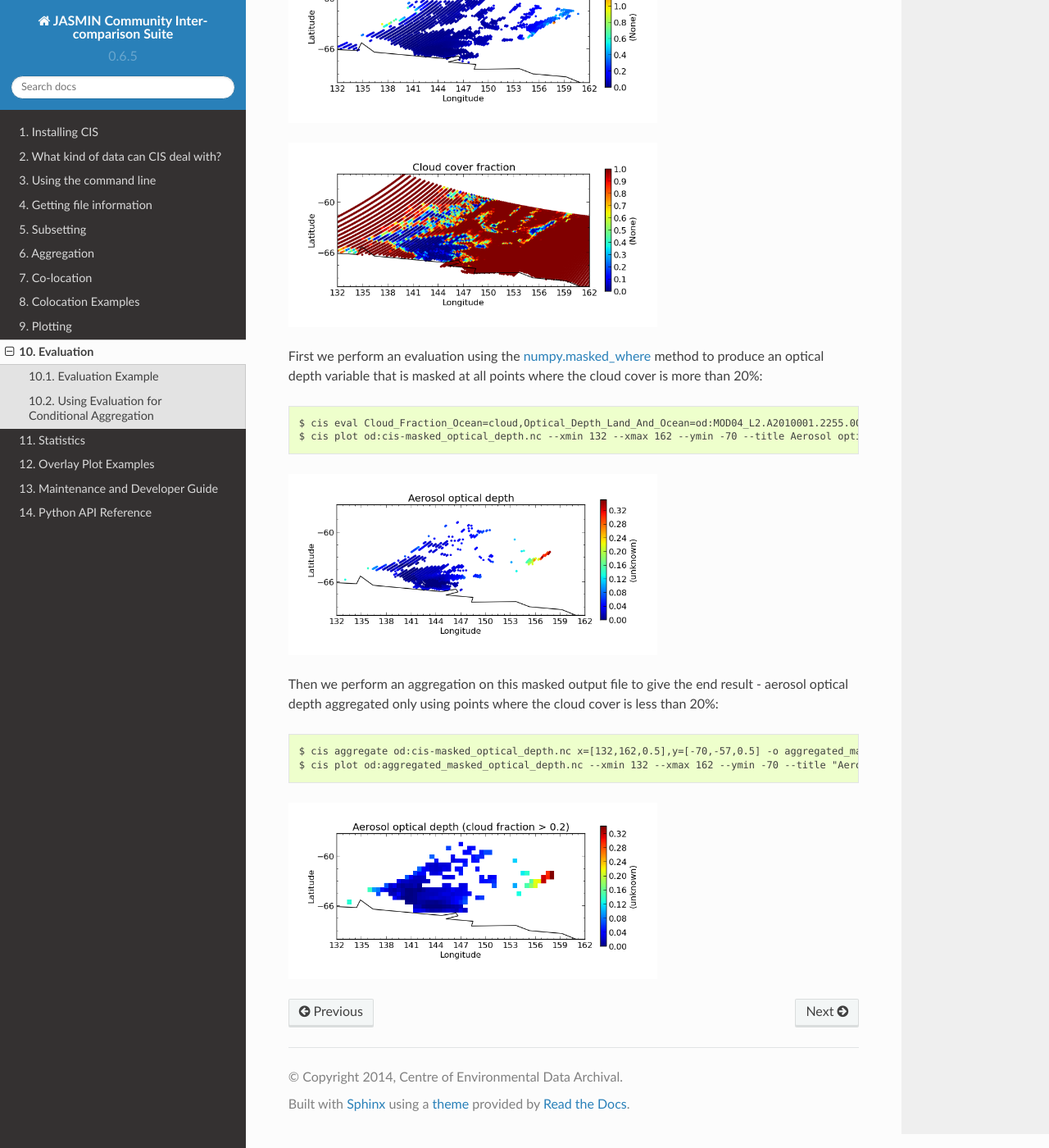
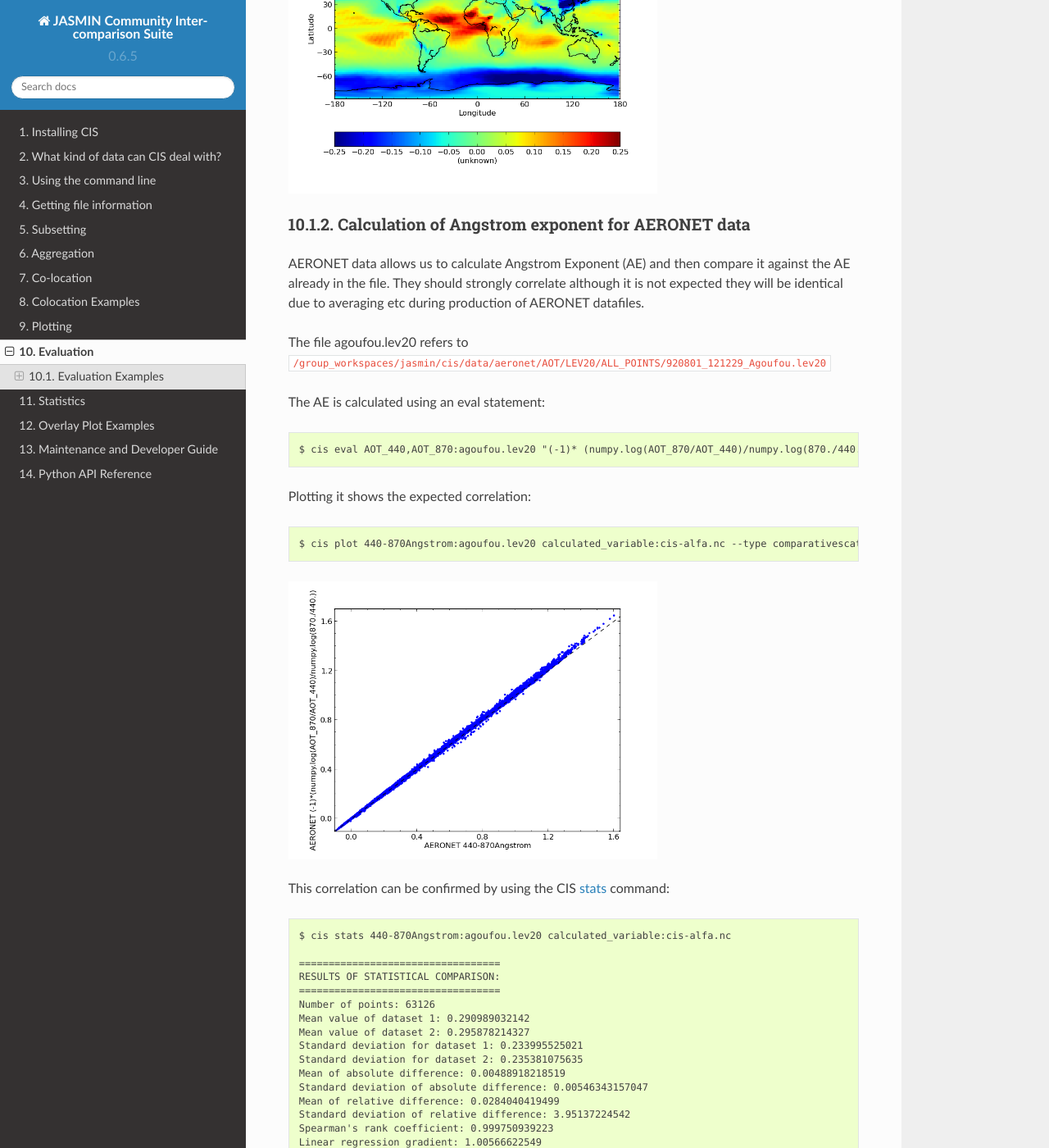
Before and after one commit to cedadev/cis, a Sphinx documentation site: the page built from doc/evaluation.rst, in a window 1280 px wide and 1400 px high, scrolled down 5032 px. Shown: the whole window at 82% size. Built offline with Sphinx 7.4.7 and the Read the Docs theme 2.0.0, drawn with Linux system fonts in a browser that asks for light colours; some of the changed text lies outside the part shown.

Commit message:
Docs: Use examples for eval provided by Nick Schutgens; other small changes

```diff
--- a/doc/colocation.rst
+++ b/doc/colocation.rst
@@ -81,7 +81,7 @@ where:
           (data points with missing values are excluded)
 
         * *Standard Deviation* - suffix: ``_std_dev`` - The corrected sample standard deviation (i.e. 1 degree of
-        freedom) of all the data points mapped to that sample grid point (data points with missing values are excluded)
+          freedom) of all the data points mapped to that sample grid point (data points with missing values are excluded)
 
         * *Number of points* - suffix: ``_num_points`` - The number of data points mapped to that sample grid point
           (data points with missing values are excluded)
--- a/doc/evaluation.rst
+++ b/doc/evaluation.rst
@@ -58,9 +58,9 @@ where square brackets denote optional commands and:
       \4. |nbsp| Avoid using names of `python builtins <https://docs.python.org/2/library/functions.html#built-in-funcs>`_
       like ``max`` or ``abs`` (again, it's OK if they're only part of a name).
 
-      So if the variable name in your file violates these rules (e.g. *'550-870Angstrom'*) use an alias:
+    So if the variable name in your file violates these rules (e.g. *'550-870Angstrom'*) use an alias:
 
-      ``550-870Angstrom=a550to870``
+    ``550-870Angstrom=a550to870``
 
   * ``<filename>`` is a mandatory argument specifying the file to read the variable or variables from. You may specify
     multiple filenames separated using commas; each filename should be one of:
@@ -133,47 +133,96 @@ where square brackets denote optional commands and:
     *calculated_variable*
 
 
-Evaluation Example
-==================
+Evaluation Examples
+===================
 
-In this example, we calculate the ratio of aerosol optical depth at two wavelengths. The data we are using is
-shown in the following CIS plot commands and can be found at ``/group_workspaces/jasmin/cis/data``::
+Comparison of annual Aerosol Optical Thickness from models
+----------------------------------------------------------
 
+In this example we compare annual Aerosol Optical Thickness from ECHAM and HadGEM model data. The data used in this
+example can be found at ``/group_workspaces/jasmin/cis/data``.
 
-    $ cis plot od550aer:HadGEM/2007_2D_3hr/od550aer.nc --title "Aerosol optical depth 550nm" --cbarscale 0.5 --vmin 0.0 --vmax 1.5
-    $ cis plot od675aer:HadGEM/2007_2D_3hr/od675aer.nc --title "Aerosol optical depth 675nm" --cbarscale 0.5 --vmin 0.0 --vmax 1.5
+First we produce annual averages of our data by :ref:`aggregating <aggregation>`::
 
-.. image:: img/eval_550.png
+    $ cis aggregate od550aer:ECHAM_fixed/2007_2D_3hr/od550aer.nc t -o echam-od550aer
+    $ cis aggregate od550aer:HadGEM_fixed/test_fix/od550aer.nc t -o hadgem-od550aer
+
+    $ cis plot od550aer:echam-od550aer.nc --xmin -180 --xmax 180 --cbarorient=horizontal --title="ECHAM AOT550" --vmin=0 --vmax=0.5
+    $ cis plot od550aer:hadgem-od550aer.nc --xmin -180 --xmax 180 --cbarorient=horizontal --title="HadGEM AOT550" --vmin=0 --vmax=0.5
+
+.. image:: img/eval/echam_aggregated.png
    :width: 450px
 
-.. image:: img/eval_675.png
+.. image:: img/eval/hadgem_aggregated.png
    :width: 450px
 
-.. note::
+We then linearly interpolate the HadGEM data onto the ECHAM grid::
 
-    In this example the files have been given the same name as the variable that is contained inside that file - e.g.
-    variable ``od550aer`` is inside file ``od550aer.nc``. This doesn't always have to be the case; ``od550aer`` and
-    ``od550aer.nc`` are two different things.
+    $ cis col od550aer:hadgem-od550aer.nc echam-od550aer.nc:colocator=lin -o hadgem-od550aer-colocated
 
+    $ cis plot od550aer:hadgem-od550aer-colocated.nc --xmin -180 --xmax 180 --cbarorient=horizontal --title="HadGEM AOT550" --vmin=0 --vmax=0.5
 
-The following command is used to perform the evaluation::
+.. image:: img/eval/hadgem_colocated.png
+   :width: 450px
 
-    $ cis eval od550aer:HadGEM/2007_2D_3hr/od550aer.nc od675aer:HadGEM/2007_2D_3hr/od675aer.nc "od550aer/od675aer" -o aerosol_ratio:eval_out.nc
+Next we subtract the two fields using::
 
-Which, when plotted gives the following result::
+    $ cis eval od550aer=a:echam-od550aer.nc od550=b:hadgem-od550aer-collocated.nc "a-b" -o modeldifference
 
-    $ cis plot aerosol_ratio:eval_out.nc --title "Aerosol optical depth ratio 550nm / 675nm" --cbarscale 0.5
+Finally we plot the evaluated output::
 
-.. image:: img/eval_ratio.png
+    $ cis plot od550aer:modeldifference.nc --xmin -180 --xmax 180 --cbarorient=horizontal --title="ECHAM-HadGEM difference AOT550" --v min=-0.25 --vmax=0.2
+
+.. image:: img/eval/echam_hadgem_difference.png
    :width: 450px
 
 
-.. _evaluation-conditional:
+Calculation of Angstrom exponent for AERONET data
+-------------------------------------------------
+AERONET data allows us to calculate Angstrom Exponent (AE) and then compare it against the AE already in the file.
+They should strongly correlate although it is not expected they will be identical due to averaging etc during
+production of AERONET datafiles.
+
+The file agoufou.lev20 refers to ``/group_workspaces/jasmin/cis/data/aeronet/AOT/LEV20/ALL_POINTS/920801_121229_Agoufou.lev20``
+
+The AE is calculated using an eval statement::
+
+    $ cis eval AOT_440,AOT_870:agoufou.lev20 "(-1)* (numpy.log(AOT_870/AOT_440)/numpy.log(870./440.))" -o alfa
+
+Plotting it shows the expected correlation::
+
+    $ cis plot 440-870Angstrom:agoufou.lev20 calculated_variable:cis-alfa.nc --type comparativescatter --itemwidth=10 --xlabel="AERONET 440-870Angstrom" --ylabel="AERONET (-1)*(numpy.log(AOT_870/AOT_440)/numpy.log(870./440.))"
+
+.. image:: img/eval/angstrom_exponent.png
+   :width: 450px
+
+This correlation can be confirmed by using the CIS :ref:`stats <statistics>` command::
+
+    $ cis stats 440-870Angstrom:agoufou.lev20 calculated_variable:cis-alfa.nc
+
+    ==================================
+    RESULTS OF STATISTICAL COMPARISON:
+    ==================================
+    Number of points: 63126
+    Mean value of dataset 1: 0.290989032142
+    Mean value of dataset 2: 0.295878214327
+    Standard deviation for dataset 1: 0.233995525021
+    Standard deviation for dataset 2: 0.235381075635
+    Mean of absolute difference: 0.00488918218519
+    Standard deviation of absolute difference: 0.00546343157047
+    Mean of relative difference: 0.0284040419499
+    Standard deviation of relative difference: 3.95137224542
+    Spearman's rank coefficient: 0.999750939223
+    Linear regression gradient: 1.00566622549
+    Linear regression intercept: 0.003240372714
+    Linear regression r-value: 0.999746457079
+    Linear regression standard error: 0.00530006646489
+
 
 Using Evaluation for Conditional Aggregation
-============================================
+--------------------------------------------
 
-The eval command can be combined with other CIS commands to allow you to perform more complex tasks than would
+The `eval` command can be combined with other CIS commands to allow you to perform more complex tasks than would
 otherwise be possible.
 
 For example, you might want to aggregate a satellite measurement of one variable only when the corresponding cloud cover
@@ -187,10 +236,10 @@ following two plots::
     $ cis plot Optical_Depth_Land_And_Ocean:MOD04_L2.A2010001.2255.005.2010005215814.hdf --xmin 132 --xmax 162 --ymin -70 --title "Aerosol optical depth" --cbarscale 0.5 --itemwidth 10 -o cloud_fraction.png
     $ cis plot Cloud_Fraction_Ocean:MOD04_L2.A2010001.2255.005.2010005215814.hdf --xmin 132 --xmax 162 --ymin -70 --title "Cloud cover fraction" --cbarscale 0.5 --itemwidth 10 -o cloud_fraction.png
 
-.. image:: img/eval_optical_depth.png
+.. image:: img/eval/modis_optical_depth.png
    :width: 450px
 
-.. image:: img/eval_cloud_fraction.png
+.. image:: img/eval/modis_cloud_fraction.png
    :width: 450px
 
 First we perform an evaluation using the `numpy.masked_where <http://docs.scipy.org/doc/numpy/reference/generated/numpy.ma.masked_where.html#numpy.ma.masked_where>`_
@@ -199,7 +248,7 @@ method to produce an optical depth variable that is masked at all points where t
     $ cis eval Cloud_Fraction_Ocean=cloud,Optical_Depth_Land_And_Ocean=od:MOD04_L2.A2010001.2255.005.2010005215814.hdf "numpy.ma.masked_where(cloud > 0.2, od)" -o od:masked_optical_depth.nc
     $ cis plot od:cis-masked_optical_depth.nc --xmin 132 --xmax 162 --ymin -70 --title Aerosol optical depth --cbarscale 0.5 --itemwidth 10 -o masked_optical_depth.png'
 
-.. image:: img/eval_masked_optical_depth.png
+.. image:: img/eval/modis_masked_optical_depth.png
    :width: 450px
 
 Then we perform an aggregation on this masked output file to give the end result - aerosol optical depth aggregated only
@@ -208,5 +257,5 @@ using points where the cloud cover is less than 20%::
     $ cis aggregate od:cis-masked_optical_depth.nc x=[132,162,0.5],y=[-70,-57,0.5] -o aggregated_masked_optical_depth
     $ cis plot od:aggregated_masked_optical_depth.nc --xmin 132 --xmax 162 --ymin -70 --title "Aerosol optical depth (cloud fraction > 0.2)" --cbarscale 0.5 -o aggregated_aod.png
 
-.. image:: img/eval_aggregated_aod.png
+.. image:: img/eval/modis_aggregated_aod.png
    :width: 450px
```
Also changed, not shown: doc/img/eval/angstrom_exponent.png (added), doc/img/eval/echam_aggregated.png (added), doc/img/eval/echam_hadgem_difference.png (added), doc/img/eval/hadgem_aggregated.png (added), doc/img/eval/hadgem_colocated.png (added), doc/img/eval/modis_aggregated_aod.png (renamed from doc/img/eval_aggregated_aod.png), doc/img/eval/modis_cloud_fraction.png (renamed from doc/img/eval_cloud_fraction.png), doc/img/eval/modis_masked_optical_depth.png (renamed from doc/img/eval_masked_optical_depth.png), doc/img/eval/modis_optical_depth.png (renamed from doc/img/eval_optical_depth.png), doc/img/eval_550.png (deleted), doc/img/eval_675.png (deleted), doc/img/eval_ratio.png (deleted).
